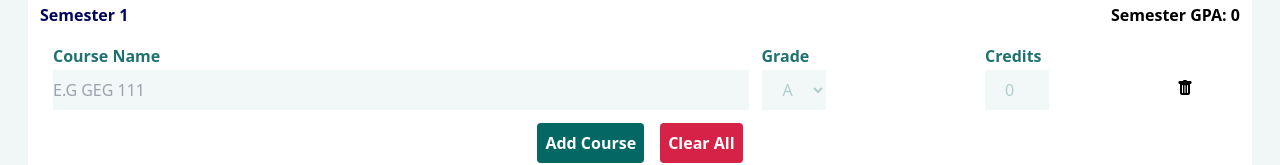
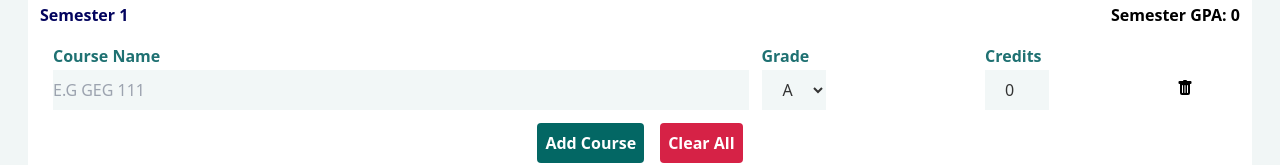
Before and after one commit to Josh596/cgpa-calculator, a React (Create React App) app: page / in a window 1280 px wide. Shown: the part 345-510 px from the top of the page. Built offline with nearby package versions, Linux system fonts and the light colour scheme.

Commit message:
Made text more visible

```diff
--- a/src/components/Course/Course.css
+++ b/src/components/Course/Course.css
@@ -1,5 +1,5 @@
 td input, select {
     background-color: rgb(242,247,247);
-    color: rgb(177,207,207);
+    color: #333;
     height: 40px;
 }
--- a/src/components/Course/Course.js
+++ b/src/components/Course/Course.js
@@ -6,7 +6,7 @@ function Course({ course, handleUnitChange, handleGradeChange, handleDeleteCours
     return (
         <tr>
             {/* Course Title */}
-            <td className='pr-3'><input className="course-title w-full uppercase" placeholder={"E.g GEG 111"} style={{color: "#7DA09E"}} value={course?.title} onChange={(e) => handleCourseTitleChange(e.target.value)}/></td>
+            <td className='pr-3'><input className="course-title w-full uppercase" placeholder={"E.g GEG 111"} value={course?.title} onChange={(e) => handleCourseTitleChange(e.target.value)}/></td>
             {/* Grade, dropdown */}
             <td className='pr-3'>
                 <select className='w-16 text-center' value={course?.grade} onChange={(e) => handleGradeChange(e.target.value)}>
--- a/src/components/Semester/Semester.js
+++ b/src/components/Semester/Semester.js
@@ -43,7 +43,6 @@ function Semester(props) {
                     </tr>
                 </thead>
                 <tbody>
-                    {console.log(props.courses)}
                     {props.courses.map((course, index) => {
                         return <Course
                             key={index} id={index}
```
